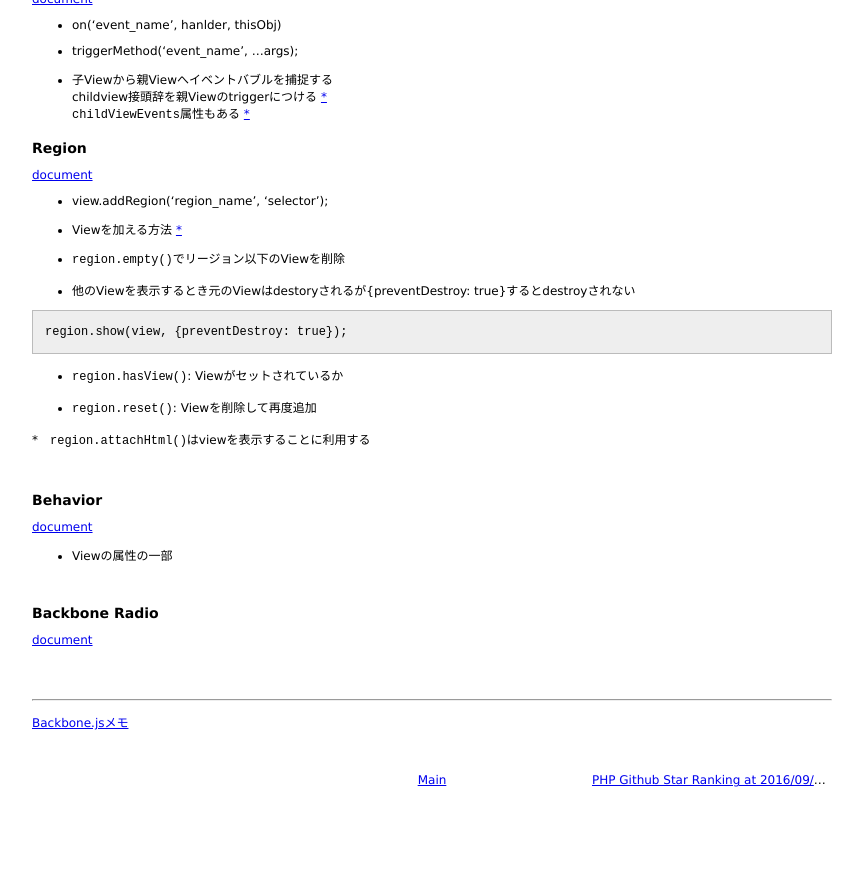
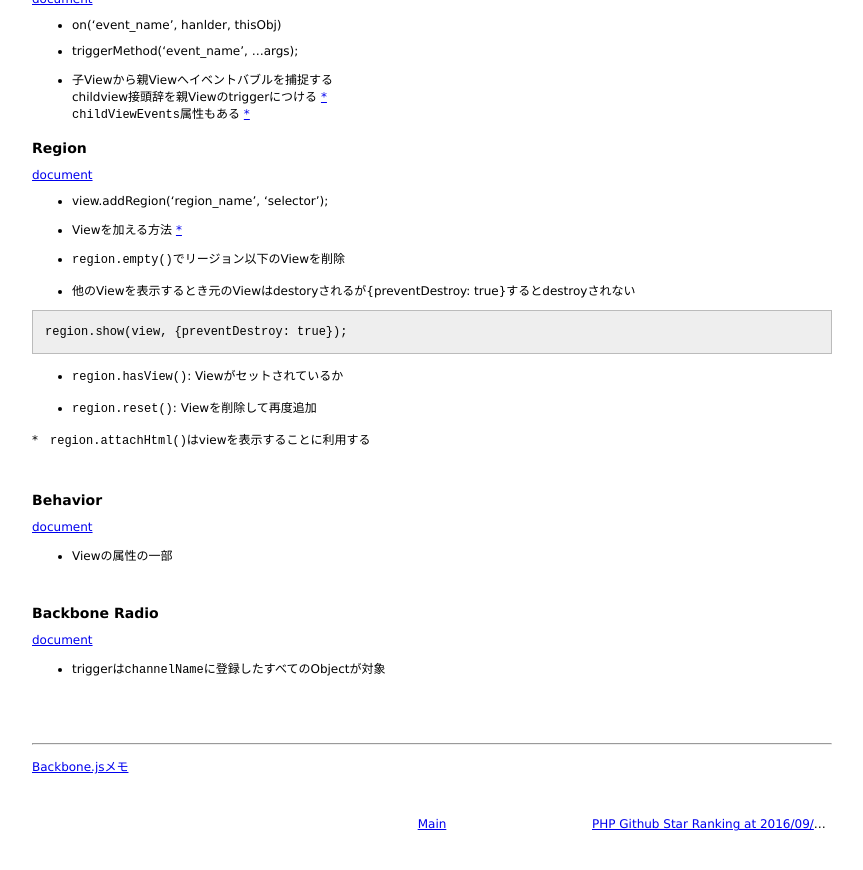
Before and after one commit to 38elements/38elements.github.com, a Jekyll site: the page built from _posts/2016-09-11-backbone_marionette.md, in a window 1280 px wide and 900 px high, scrolled down 2183 px. Shown: the top 870 px of the window, without its empty margins (208-1071 px from the left). Built offline with Jekyll 4.4.1, drawn with Linux system fonts in a browser that asks for light colours.

Commit message:
Update 2016-09-11-backbone_marionette.md

```diff
--- a/_posts/2016-09-11-backbone_marionette.md
+++ b/_posts/2016-09-11-backbone_marionette.md
@@ -188,6 +188,9 @@ region.show(view, {preventDestroy: true});
 
 ### Backbone Radio
 [document](http://marionettejs.com/docs/master/backbone.radio.html)
+
+* triggerは`channelName`に登録したすべてのObjectが対象
+
 <br>
 
 
```
